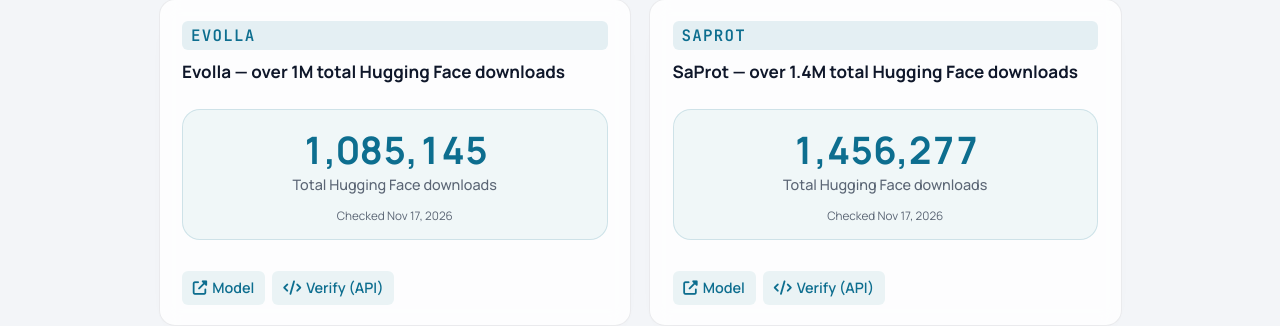
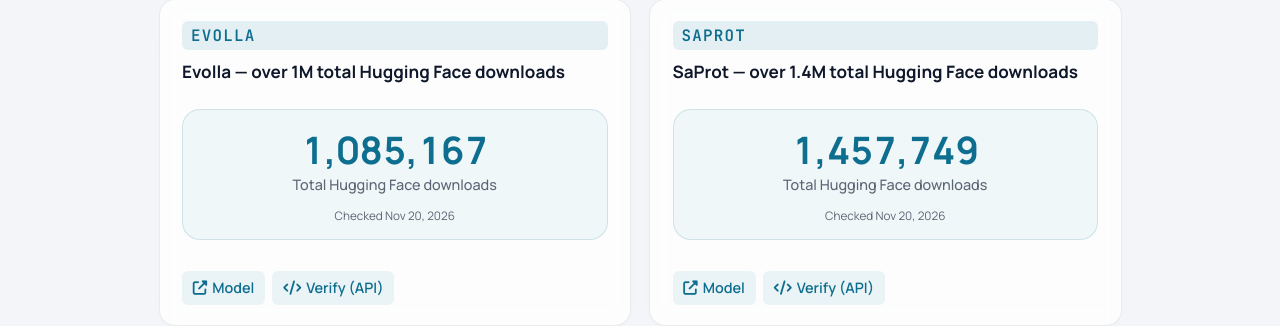
Before and after one commit to zhoubay/zhoubay.github.io, a Jekyll site: the page built from _pages/main.md, in a window 1280 px wide and 900 px high, scrolled down 6103 px. Shown: the part 136-462 px from the top of the window. Built offline with Jekyll 4.4.1, drawn with Linux system fonts in a browser that asks for light colours; some web fonts are replaced.

Commit message:
Update Scholar and Hugging Face metrics

```diff
--- a/_data/huggingface.json
+++ b/_data/huggingface.json
@@ -1,11 +1,11 @@
 {
-  "updated_at": "2026-11-17",
+  "updated_at": "2026-11-20",
   "models": {
     "westlake-repl/Evolla-10B-hf": {
-      "downloads_all_time": 1085145
+      "downloads_all_time": 1085167
     },
     "westlake-repl/SaProt_650M_AF2": {
-      "downloads_all_time": 1456277
+      "downloads_all_time": 1457749
     }
   }
 }
```
